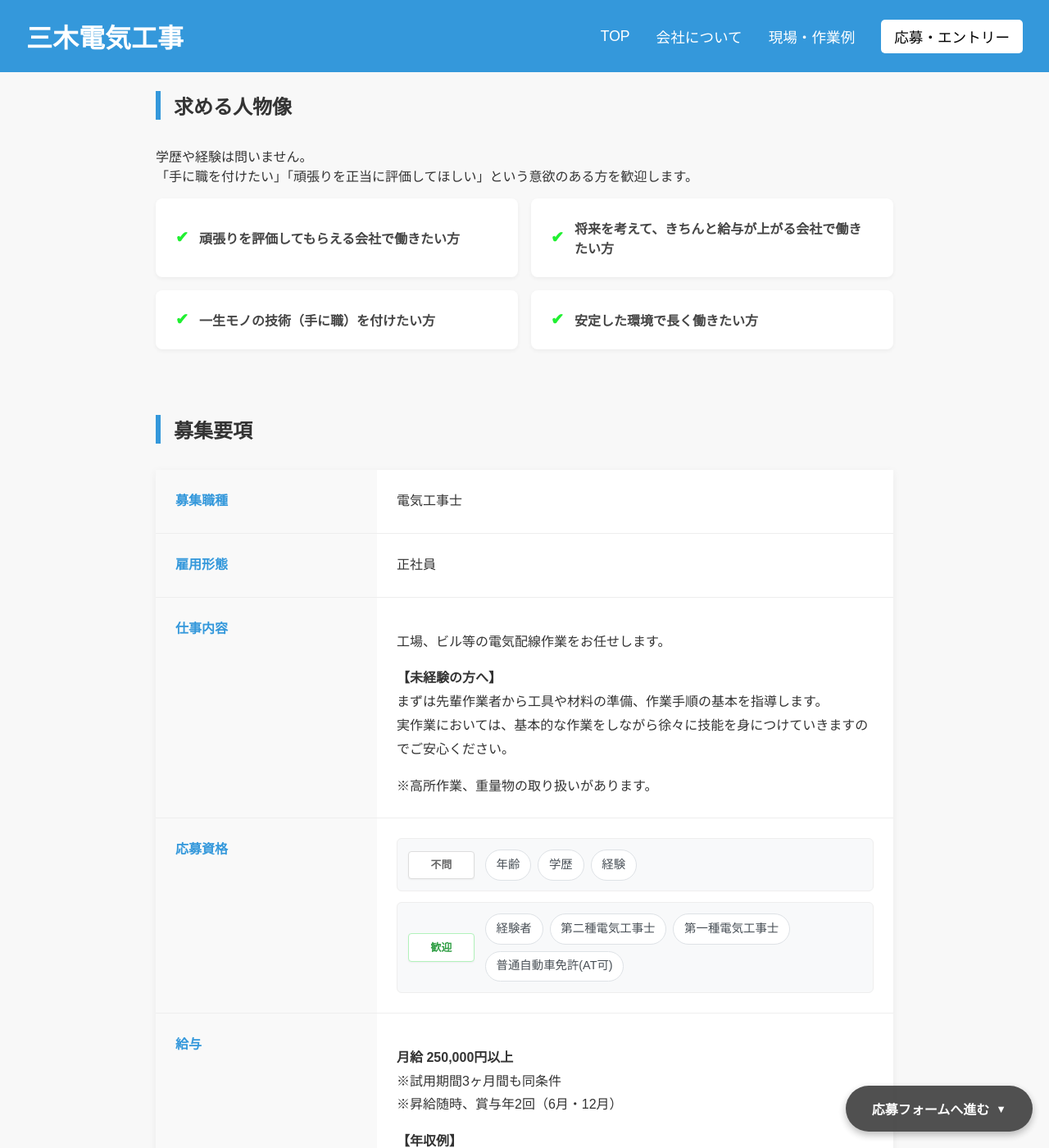
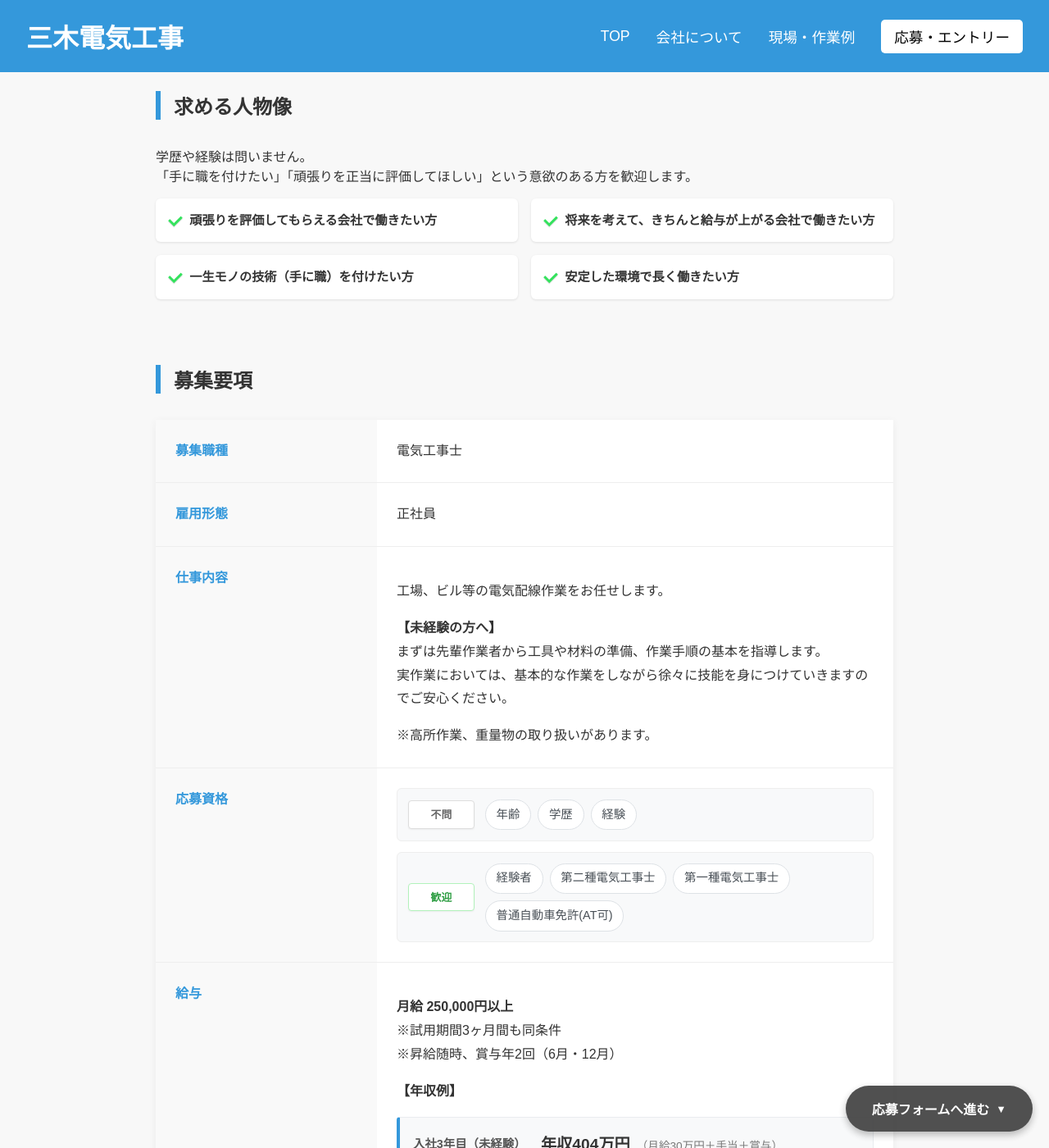
Before and after one commit to nagaryowork/mikidenki-hp, a Jekyll site: the page built from pages/recruit.md, in a window 1280 px wide and 1400 px high, scrolled down 293 px. Shown: the whole window at 82% size. Built offline with Jekyll 4.4.1, drawn with Linux system fonts in a browser that asks for light colours; some of the changed text lies outside the part shown.

Commit message:
独自ドメイン対応、Googleフォーム埋め込み対応、デザイン調整

```diff
--- /dev/null
+++ b/CNAME
@@ -0,0 +1 @@
+miki-denki.jp
--- a/_config.yml
+++ b/_config.yml
@@ -7,8 +7,8 @@ lang: ja
 image: /assets/img/top2.jpg
 twitter:
   card: summary_large_image
-baseurl: "/mikidenki-hp" # サイトのサブパス（例: /blog）
-url: "https://nagaryowork.github.io" # サイトのベースURL
+baseurl: "" # サイトのサブパス（独自ドメインのため空欄）
+url: "https://miki-denki.jp" # サイトのベースURL
 
 # --------------------------------
 # ディレクトリ設定
--- a/assets/css/pages/_about.scss
+++ b/assets/css/pages/_about.scss
@@ -188,5 +188,9 @@
         display: block;
       }
     }
+
+    #google-map {
+      scroll-margin-top: calc(#{$header-height} + 2rem);
+    }
   }
 }
--- a/assets/css/pages/_recruit.scss
+++ b/assets/css/pages/_recruit.scss
@@ -27,19 +27,28 @@
 
       li {
         background: #fff;
-        padding: 1.5rem;
-        border-radius: 8px;
-        box-shadow: 0 2px 5px rgba(0,0,0,0.05);
+        padding: 1rem 1.2rem;
+        border-radius: 6px;
+        box-shadow: 0 1px 3px rgba(0,0,0,0.1);
+        font-weight: bold;
+        color: $text-color;
+        line-height: 1.4;
+        font-size: 0.95rem;
         display: flex;
         align-items: center;
-        font-weight: bold;
-        color: #444;
 
         &::before {
-          content: "✔";
-          color: #20f031;
-          font-size: 1.2rem;
-          margin-right: 0.8rem;
+          content: '';
+          display: inline-block;
+          width: 7px;
+          height: 12px;
+          border-right: 3px solid #34e25d;
+          border-bottom: 3px solid #34e25d;
+          transform: rotate(45deg);
+          margin-right: 12px;
+          margin-bottom: 3px;
+          flex-shrink: 0;
+          filter: drop-shadow(1px 1px 0px rgba(0,0,0,0.1));
         }
       }
     }
@@ -228,27 +237,50 @@
         li {
           background: #fff;
           border: 1px solid #eee;
-          padding: 0.5rem;
-          text-align: center;
+          padding: 0.5rem 0.8rem;
+          text-align: left;
           border-radius: 4px;
           font-size: 0.9rem;
           color: #555;
+          display: flex;
+          align-items: center;
 
           &::before {
             content: "●";
             color: $accent-color;
             font-size: 0.6rem;
-            margin-right: 0.3rem;
-            vertical-align: middle;
+            margin-right: 0.5rem;
+            flex-shrink: 0;
           }
         }
       }
 
       .simple-list {
-        padding-left: 1.2rem;
-        margin: 0;
+        list-style: none;
+        padding: 0;
+        display: grid;
+        grid-template-columns: repeat(auto-fill, minmax(140px, 1fr));
+        gap: 0.5rem;
+        margin-bottom: 0.5rem;
+
         li {
-          margin-bottom: 0.3rem;
+          background: #fff;
+          border: 1px solid #eee;
+          padding: 0.5rem 0.8rem;
+          text-align: left;
+          border-radius: 4px;
+          font-size: 0.9rem;
+          color: #555;
+          display: flex;
+          align-items: center;
+
+          &::before {
+            content: "●";
+            color: $accent-color;
+            font-size: 0.6rem;
+            margin-right: 0.5rem;
+            flex-shrink: 0;
+          }
         }
       }
     }
--- a/assets/js/recruit.js
+++ b/assets/js/recruit.js
@@ -10,7 +10,7 @@ document.addEventListener("DOMContentLoaded", () => {
     const updateToPhoneMode = () => {
       entryBtn.classList.add('is-phone-mode');
       entryBtn.innerHTML = `
-        <img src="/mikidenki-hp/assets/img/phone.svg" alt="" width="20" height="20" style="margin-right: 8px; filter: brightness(0) invert(1);">
+        <img src="/assets/img/phone.svg" alt="" width="20" height="20" style="margin-right: 8px; filter: brightness(0) invert(1);">
         お電話でのご応募も可能です！
       `;
       entryBtn.href = '#contact-info';
--- a/pages/recruit.md
+++ b/pages/recruit.md
@@ -121,7 +122,7 @@ permalink: /recruit/
           <th>休日・休暇</th>
           <td>
             <ul class="simple-list">
-              <li>シフト制（週1～2回）</li>
+              <li>シフト制<br>（週1～2回）</li>
               <li>有給休暇</li>
               <li>夏季休暇</li>
               <li>年末年始休暇</li>
@@ -204,7 +205,7 @@ permalink: /recruit/
         2. 「送信」ボタンをクリック -> 「< >」アイコン（埋め込み）を選択
         3. 表示されたHTMLコードをコピーして、以下のiframe部分と差し替えてください
       -->
-      <iframe src="https://docs.google.com/forms/d/e/1FAIpQLSfv4RD94N8KLQAASTo-RxQRIeFAl7WP4rggPOcT2eP4UTOMEw/viewform?embedded=true" width="640" height="800" frameborder="0" marginheight="0" marginwidth="0">読み込んでいます…</iframe>
+      <iframe src="https://docs.google.com/forms/d/e/1FAIpQLSdTw0lxvSOBSGaxQsCFX7SYOnyUz66jkoZqLMb99VQEQX8kHw/viewform?embedded=true" width="640" height="800" frameborder="0" marginheight="0" marginwidth="0">読み込んでいます…</iframe>
     </div>
   </div>
 </section>
@@ -231,7 +232,7 @@ permalink: /recruit/
   "hiringOrganization": {
     "@type": "Organization",
     "name": "三木電気工事株式会社",
-    "sameAs": "https://nagaryowork.github.io/mikidenki-hp/"
+    "sameAs": "https://miki-denki.jp/"
   },
   "jobLocation": {
     "@type": "Place",
```
Also changed, not shown: other parts of pages/recruit.md (+1 -0 lines), pages/about.md (+2 -2 lines), pages/index.md (+3 -3 lines).
